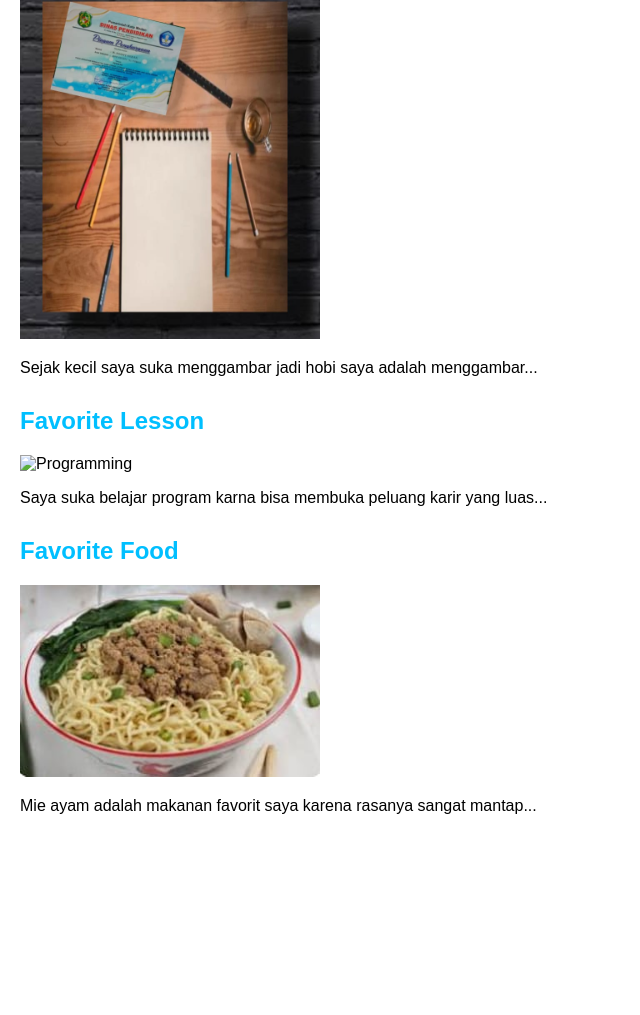
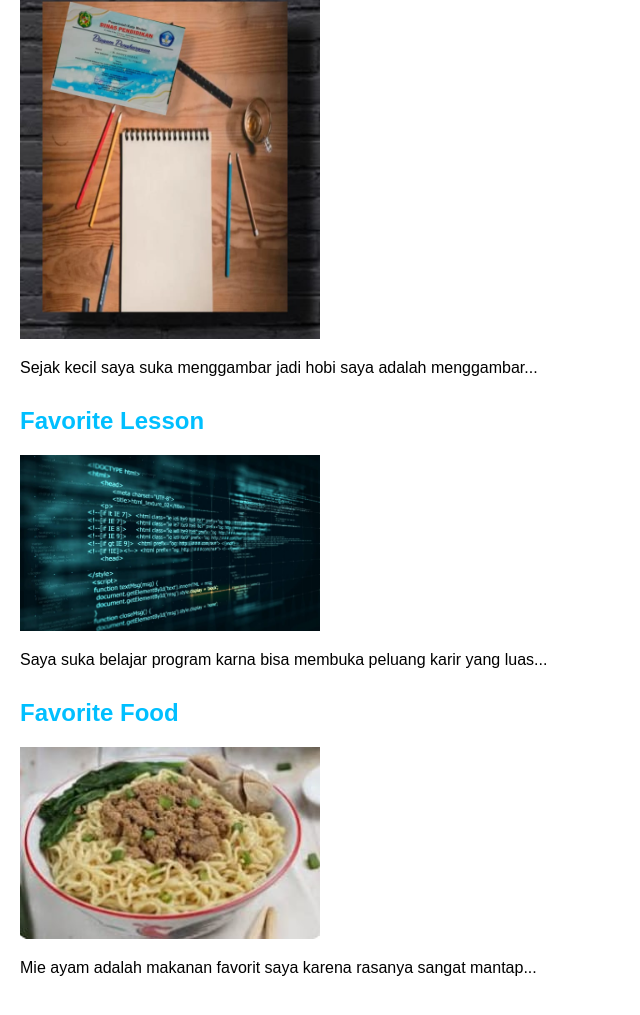
Before and after one commit to Gegefahdhy/fahdhylaid, a plain HTML site: page index.html in a window 1280 px wide. Shown: the part 643-1658 px from the top of the page, without its empty margins (0-640 px from the left). Before the commit the page ends 1508 px from the top, so only its background shows below. Drawn offline with Linux system fonts and the light colour scheme; files that its build step writes are made by us from their sources.

Commit message:
Update index.html

```diff
--- a/index.html
+++ b/index.html
@@ -37,7 +37,7 @@
     </div>
     <div class="favorite-lesson">
         <h2>Favorite Lesson</h2>
-        <img src="imagelaptop.jfif" alt="Programming">
+        <img src="image/laptop.jfif" alt="Programming">
         <p>Saya suka belajar program karna bisa membuka peluang karir yang luas...</p>
     </div>
     <div class="favorite-food">
```
